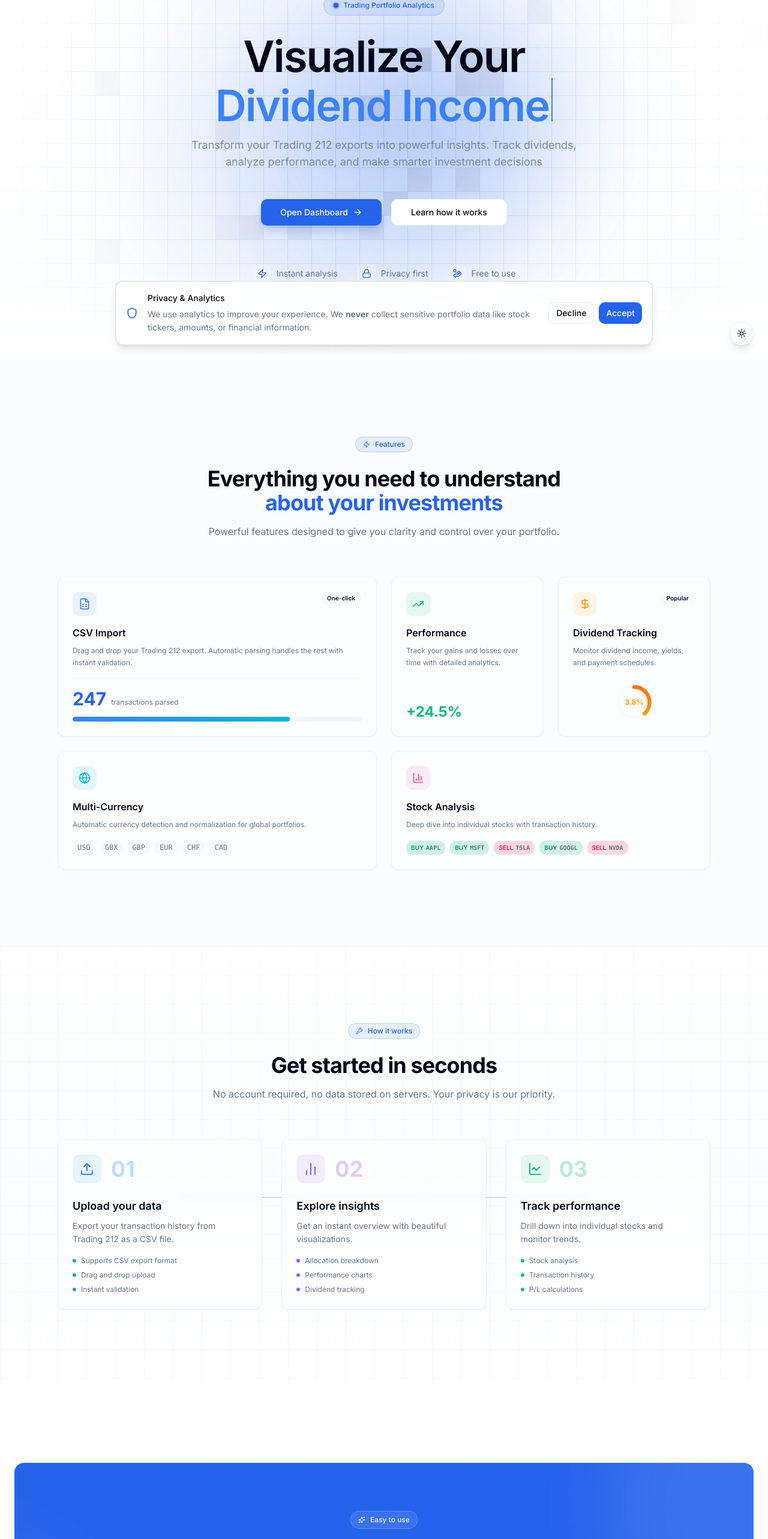
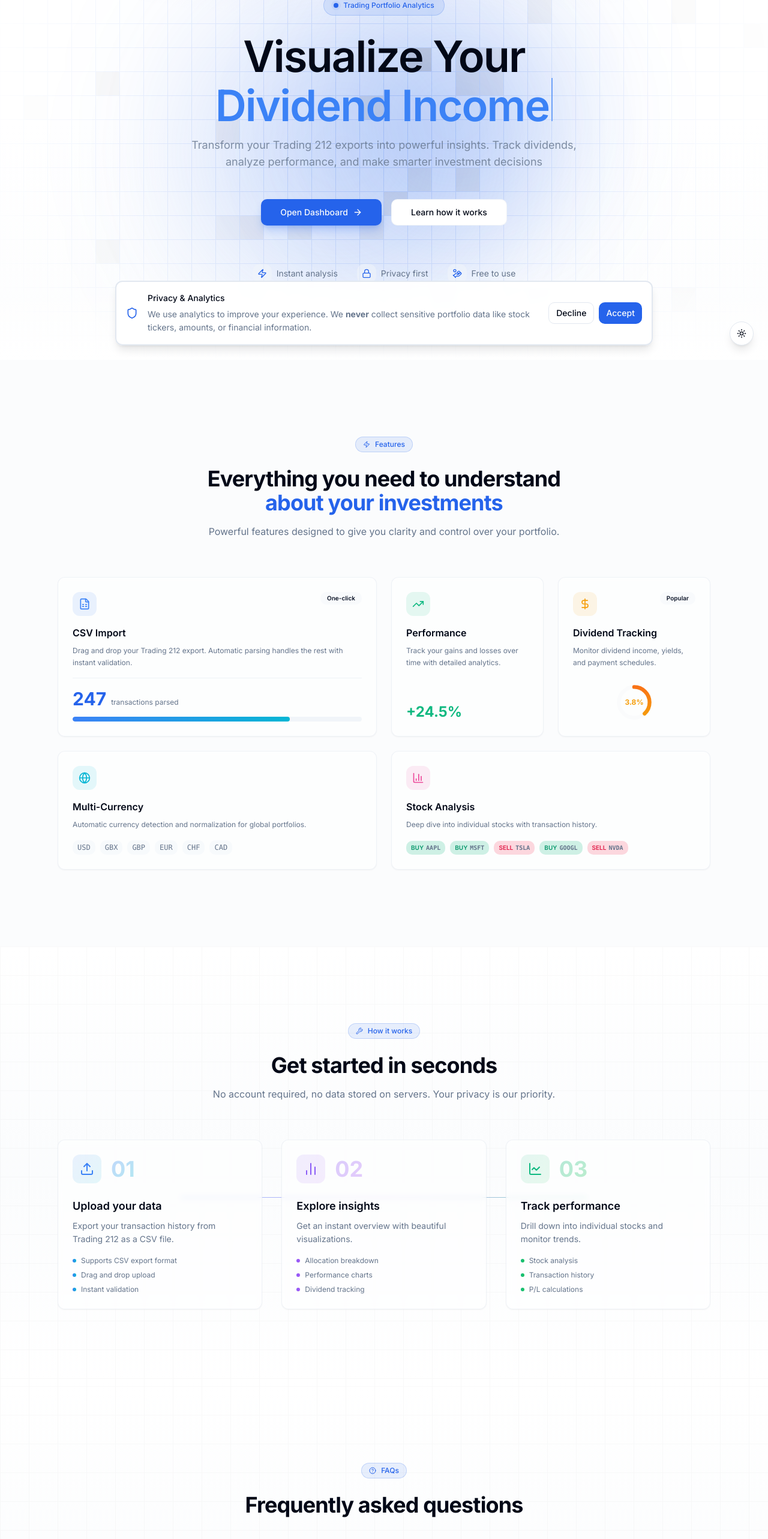
Before and after one commit to dhruvtrip/vizvest-app, a Next.js app: page / in a window 1280 px wide. Shown: the part 200-2766 px from the top of the page at 60% size. Built offline with nearby package versions, Linux system fonts and the light colour scheme.

Commit message:
feat: add FAQs component with accordion functionality for improved user experience

```diff
--- a/app/page.tsx
+++ b/app/page.tsx
@@ -1,6 +1,6 @@
 'use client'
 
-import { Navbar, Hero, FeaturesBento, HowItWorks, CTA, Footer } from '@/components/landing'
+import { Navbar, Hero, FeaturesBento, HowItWorks, FAQs, CTA, Footer } from '@/components/landing'
 
 export default function HomePage() {
   return (
@@ -10,6 +10,7 @@ export default function HomePage() {
         <Hero />
         <FeaturesBento />
         <HowItWorks />
+        <FAQs />
         <CTA />
         <Footer />
       </main>
--- /dev/null
+++ b/components/landing/faqs.tsx
@@ -0,0 +1,169 @@
+'use client'
+
+import { useState } from 'react'
+import { useRef } from 'react'
+import { motion, useInView } from 'framer-motion'
+import {
+  Accordion,
+  AccordionContent,
+  AccordionItem,
+  AccordionTrigger
+} from '@/components/ui/accordion'
+import { HelpCircle } from 'lucide-react'
+import { cn } from '@/lib/utils'
+
+const FAQS = [
+  {
+    id: 'files',
+    question: 'Can I upload multiple CSV files at once?',
+    answer: 'Currently, you can only upload one CSV file at a time. Multiple supports are coming soon.'
+  },
+  {
+    id: 'csv-length',
+    question: 'What is the maximum duration of data I can upload?',
+    answer: 'Currently, Trading212 only supports data for the last 12 months. However, you can consolidate multiple CSVs into one before uploading.'
+  },
+  {
+    id: 'privacy',
+    question: 'Is my data stored on your servers?',
+    answer:
+      'No. Your data never leaves your device. We process your CSV file in the browser and do not upload, store, or transmit your trading history to any server. Your privacy is our priority.'
+  },
+  {
+    id: 'csv',
+    question: 'What format does my data need to be in?',
+    answer:
+      'We only support CSV exports from Trading 212. The app will validate the format and show you a clear overview of your portfolio, dividends, and performance.'
+  },
+  {
+    id: 'data',
+    question: 'Where can I get my Trading 212 data from?',
+    answer:
+      'From your Trading 212 account, open Settings, then History, and choose Export. Select your desired date range and confirm the export. The CSV file will download to your device and is ready to upload here.'
+  }
+] as const
+
+function AnimatedAccordionContent({
+  open,
+  children,
+  className
+}: {
+  open: boolean
+  children: React.ReactNode
+  className?: string
+}) {
+  return (
+    <motion.div
+      initial={false}
+      animate={{
+        height: open ? 'auto' : 0,
+        opacity: open ? 1 : 0
+      }}
+      transition={{
+        height: { duration: 0.3, ease: [0.25, 0.46, 0.45, 0.94] },
+        opacity: { duration: 0.25 }
+      }}
+      style={{ overflow: 'hidden' }}
+    >
+      <div className={cn('pb-4 pt-0 text-muted-foreground', className)}>
+        {children}
+      </div>
+    </motion.div>
+  )
+}
+
+export function FAQs() {
+  const ref = useRef(null)
+  const isInView = useInView(ref, { once: true, margin: '-100px' })
+  const [value, setValue] = useState<string>('')
+
+  return (
+    <section
+      id="faqs"
+      className="py-24 lg:py-32 relative overflow-hidden"
+      ref={ref}
+    >
+      {/* Background */}
+      <div className="absolute inset-0 bg-gradient-to-b from-background via-muted/30 to-background" />
+
+      {/* Grid pattern */}
+      <div
+        className="absolute inset-0 opacity-[0.02] dark:opacity-[0.05]"
+        style={{
+          backgroundImage: `linear-gradient(hsl(var(--foreground)) 1px, transparent 1px), linear-gradient(90deg, hsl(var(--foreground)) 1px, transparent 1px)`,
+          backgroundSize: '48px 48px'
+        }}
+      />
+
+      <div className="container mx-auto px-6 sm:px-8 lg:px-16 xl:px-24 max-w-7xl relative">
+        {/* Section Header */}
+        <motion.div
+          className="text-center max-w-2xl mx-auto mb-16"
+          initial={{ opacity: 0, y: 20 }}
+          animate={isInView ? { opacity: 1, y: 0 } : {}}
+          transition={{ duration: 0.5 }}
+        >
+          <motion.div
+            initial={{ opacity: 0 }}
+            animate={isInView ? { opacity: 1 } : {}}
+            transition={{ delay: 0.1 }}
+            className="inline-flex items-center gap-2 px-3 py-1 rounded-full bg-primary/10 border border-primary/20 text-xs font-medium text-primary mb-6"
+            role="status"
+            aria-label="FAQs section"
+          >
+            <HelpCircle className="w-3 h-3" aria-hidden="true" />
+            FAQs
+          </motion.div>
+          <h2 className="text-3xl sm:text-4xl font-bold mb-4 tracking-tight">
+            Frequently asked questions
+          </h2>
+        </motion.div>
+
+        {/* Accordion */}
+        <motion.div
+          className="max-w-2xl mx-auto"
+          initial={{ opacity: 0, y: 20 }}
+          animate={isInView ? { opacity: 1, y: 0 } : {}}
+          transition={{ delay: 0.2, duration: 0.5 }}
+        >
+          <Accordion
+            type="single"
+            collapsible
+            value={value}
+            onValueChange={setValue}
+            className="rounded-lg border bg-card/50 backdrop-blur-sm border-border/50 divide-y divide-border/50"
+          >
+            {FAQS.map((faq) => {
+              const isOpen = value === faq.id
+              return (
+                <AccordionItem
+                  key={faq.id}
+                  value={faq.id}
+                  className="border-none"
+                >
+                  <AccordionTrigger className="px-6 py-4 hover:no-underline hover:bg-muted/50 transition-colors rounded-t-lg first:rounded-t-lg data-[state=open]:rounded-b-none data-[state=open]:bg-muted/30">
+                    <motion.span
+                      className="text-left font-medium"
+                      whileHover={{ x: 2 }}
+                      transition={{ type: 'spring', stiffness: 400, damping: 25 }}
+                    >
+                      {faq.question}
+                    </motion.span>
+                  </AccordionTrigger>
+                  <AccordionContent
+                    forceMount
+                    className="overflow-hidden px-6 [&>div]:pb-0 [&>div]:pt-0"
+                  >
+                    <AnimatedAccordionContent open={isOpen}>
+                      {faq.answer}
+                    </AnimatedAccordionContent>
+                  </AccordionContent>
+                </AccordionItem>
+              )
+            })}
+          </Accordion>
+        </motion.div>
+      </div>
+    </section>
+  )
+}
--- a/components/landing/index.ts
+++ b/components/landing/index.ts
@@ -2,5 +2,6 @@ export { Navbar } from './navbar'
 export { Hero } from './hero'
 export { FeaturesBento } from './features-bento'
 export { HowItWorks } from './how-it-works'
+export { FAQs } from './faqs'
 export { CTA } from './cta'
 export { Footer } from './footer'
--- /dev/null
+++ b/components/ui/accordion.tsx
@@ -0,0 +1,58 @@
+"use client"
+
+import * as React from "react"
+import * as AccordionPrimitive from "@radix-ui/react-accordion"
+import { ChevronDown } from "lucide-react"
+
+import { cn } from "@/lib/utils"
+
+const Accordion = AccordionPrimitive.Root
+
+const AccordionItem = React.forwardRef<
+  React.ElementRef<typeof AccordionPrimitive.Item>,
+  React.ComponentPropsWithoutRef<typeof AccordionPrimitive.Item>
+>(({ className, ...props }, ref) => (
+  <AccordionPrimitive.Item
+    ref={ref}
+    className={cn("border-b", className)}
+    {...props}
+  />
+))
+AccordionItem.displayName = "AccordionItem"
+
+const AccordionTrigger = React.forwardRef<
+  React.ElementRef<typeof AccordionPrimitive.Trigger>,
+  React.ComponentPropsWithoutRef<typeof AccordionPrimitive.Trigger>
+>(({ className, children, ...props }, ref) => (
+  <AccordionPrimitive.Header className="flex">
+    <AccordionPrimitive.Trigger
+      ref={ref}
+      className={cn(
+        "flex flex-1 items-center justify-between py-4 font-medium transition-all hover:underline [&[data-state=open]>svg]:rotate-180",
+        className
+      )}
+      {...props}
+    >
+      {children}
+      <ChevronDown className="h-4 w-4 shrink-0 transition-transform duration-200" />
+    </AccordionPrimitive.Trigger>
+  </AccordionPrimitive.Header>
+))
+AccordionTrigger.displayName = AccordionPrimitive.Trigger.displayName
+
+const AccordionContent = React.forwardRef<
+  React.ElementRef<typeof AccordionPrimitive.Content>,
+  React.ComponentPropsWithoutRef<typeof AccordionPrimitive.Content>
+>(({ className, children, ...props }, ref) => (
+  <AccordionPrimitive.Content
+    ref={ref}
+    className="overflow-hidden text-sm transition-all data-[state=closed]:animate-accordion-up data-[state=open]:animate-accordion-down"
+    {...props}
+  >
+    <div className={cn("pb-4 pt-0", className)}>{children}</div>
+  </AccordionPrimitive.Content>
+))
+
+AccordionContent.displayName = AccordionPrimitive.Content.displayName
+
+export { Accordion, AccordionItem, AccordionTrigger, AccordionContent }
--- a/package.json
+++ b/package.json
@@ -11,6 +11,7 @@
     "test:watch": "vitest"
   },
   "dependencies": {
+    "@radix-ui/react-accordion": "^1.2.12",
     "@radix-ui/react-label": "^2.1.8",
     "@radix-ui/react-slot": "^1.2.4",
     "@types/lodash": "^4.17.21",
--- a/tailwind.config.ts
+++ b/tailwind.config.ts
@@ -13,8 +13,8 @@ const config: Config = {
   		center: true,
   		padding: '2rem',
   		screens: {
-        '2xl': '1400px',
-      },
+  			'2xl': '1400px'
+  		}
   	},
   	extend: {
   		colors: {
@@ -25,39 +25,61 @@ const config: Config = {
   			foreground: 'hsl(var(--foreground))',
   			primary: {
   				DEFAULT: 'hsl(var(--primary))',
-          foreground: 'hsl(var(--primary-foreground))',
+  				foreground: 'hsl(var(--primary-foreground))'
   			},
   			secondary: {
   				DEFAULT: 'hsl(var(--secondary))',
-          foreground: 'hsl(var(--secondary-foreground))',
+  				foreground: 'hsl(var(--secondary-foreground))'
   			},
   			destructive: {
   				DEFAULT: 'hsl(var(--destructive))',
-          foreground: 'hsl(var(--destructive-foreground))',
+  				foreground: 'hsl(var(--destructive-foreground))'
   			},
   			muted: {
   				DEFAULT: 'hsl(var(--muted))',
-          foreground: 'hsl(var(--muted-foreground))',
+  				foreground: 'hsl(var(--muted-foreground))'
   			},
   			accent: {
   				DEFAULT: 'hsl(var(--accent))',
-          foreground: 'hsl(var(--accent-foreground))',
+  				foreground: 'hsl(var(--accent-foreground))'
   			},
   			popover: {
   				DEFAULT: 'hsl(var(--popover))',
-          foreground: 'hsl(var(--popover-foreground))',
+  				foreground: 'hsl(var(--popover-foreground))'
   			},
   			card: {
   				DEFAULT: 'hsl(var(--card))',
-          foreground: 'hsl(var(--card-foreground))',
-        },
+  				foreground: 'hsl(var(--card-foreground))'
+  			}
   		},
   		borderRadius: {
   			lg: 'var(--radius)',
   			md: 'calc(var(--radius) - 2px)',
-        sm: 'calc(var(--radius) - 4px)',
+  			sm: 'calc(var(--radius) - 4px)'
   		},
+  		keyframes: {
+  			'accordion-down': {
+  				from: {
+  					height: '0'
   				},
+  				to: {
+  					height: 'var(--radix-accordion-content-height)'
+  				}
+  			},
+  			'accordion-up': {
+  				from: {
+  					height: 'var(--radix-accordion-content-height)'
+  				},
+  				to: {
+  					height: '0'
+  				}
+  			}
+  		},
+  		animation: {
+  			'accordion-down': 'accordion-down 0.2s ease-out',
+  			'accordion-up': 'accordion-up 0.2s ease-out'
+  		}
+  	}
   },
   plugins: [require('tailwindcss-animate')],
 }
```
Also changed, not shown: 1 other file (tests, documents, lock files or other folders). Lines whose indentation alone changed are shown as unchanged.
